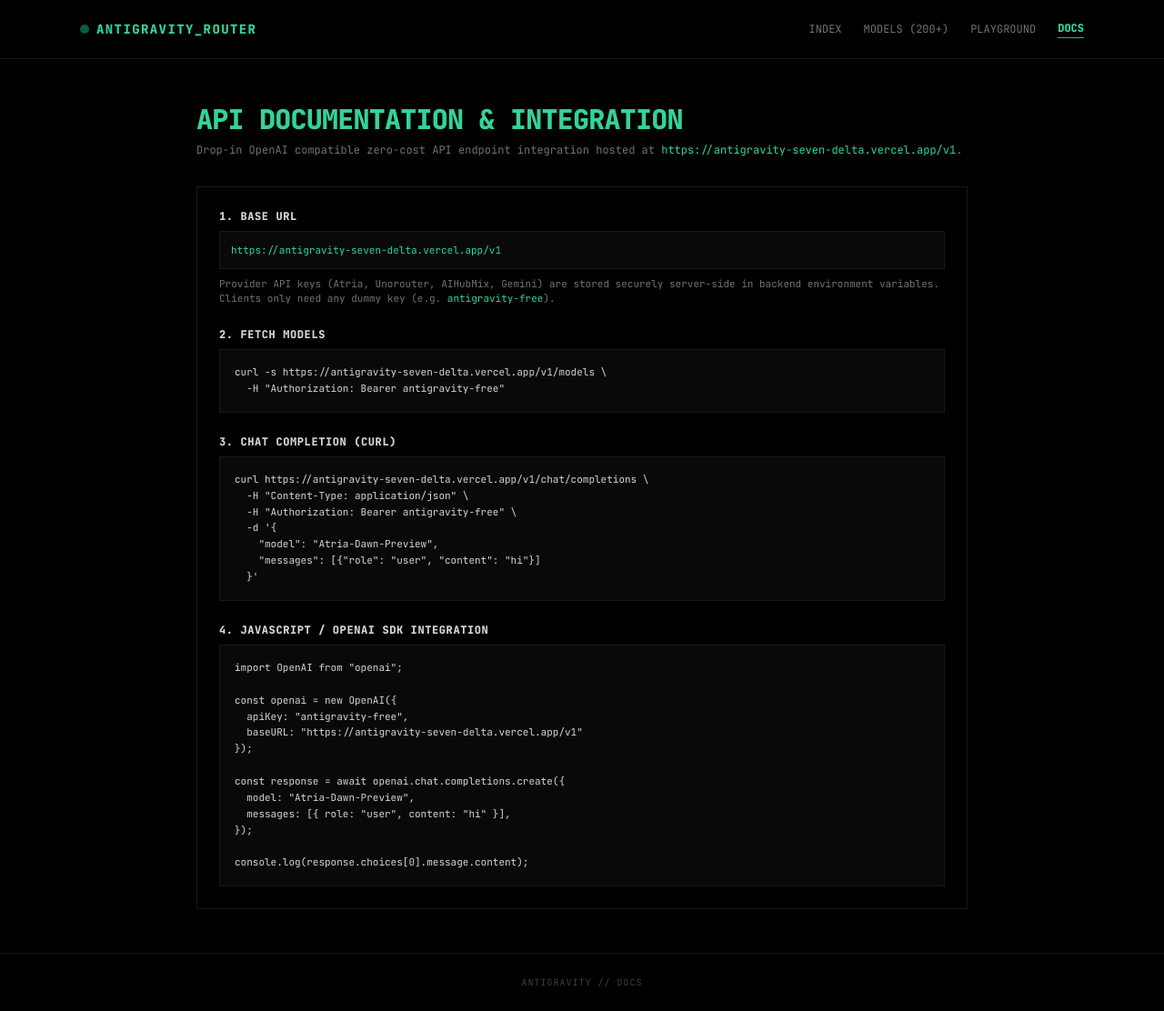
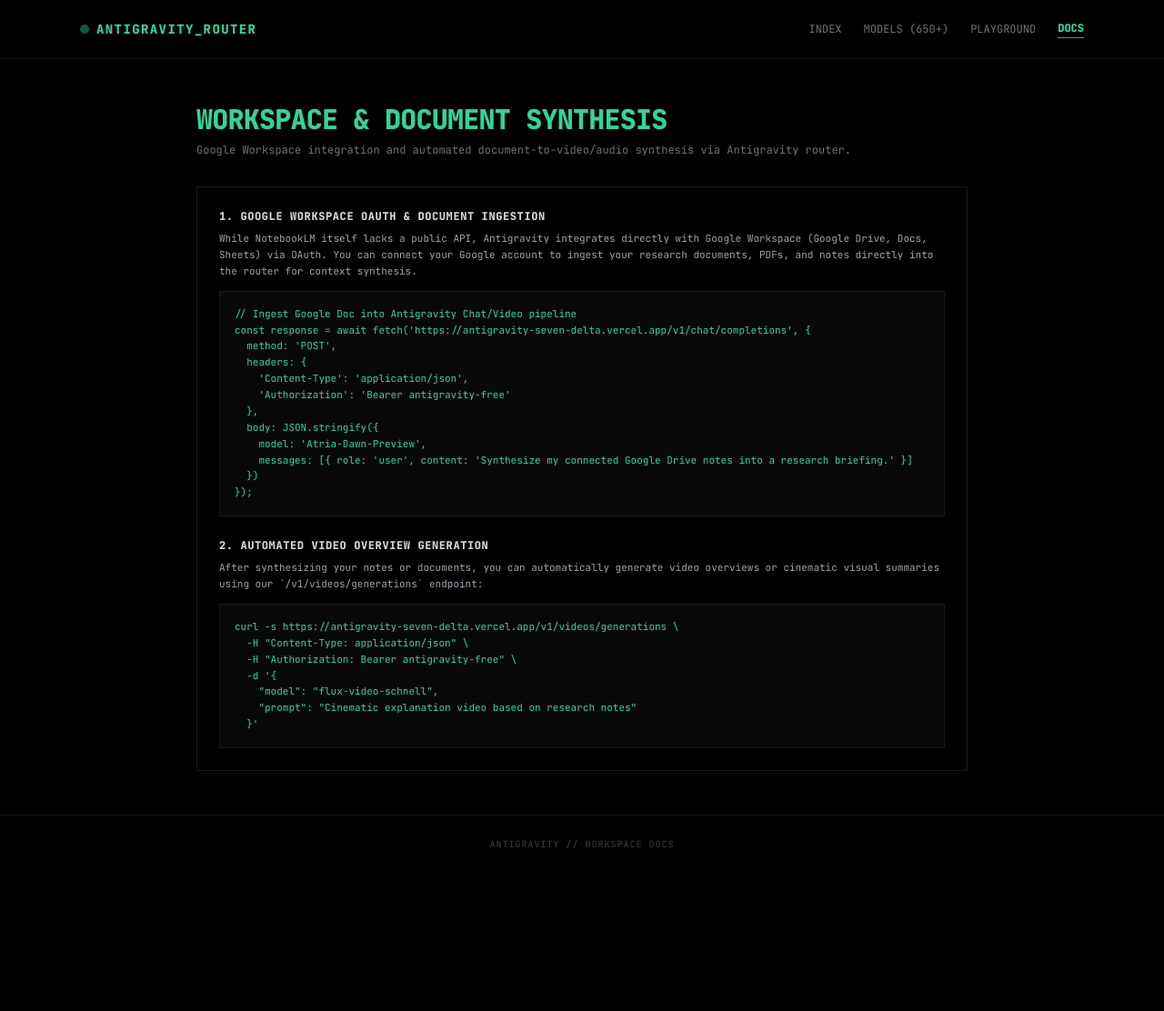
Before and after one commit to saad-pie/hermes-serverless-free-unlimited, a website: page docs.html in a window 1280 px wide. Shown: the whole page at 91% size. After the commit the page ends 960 px from the top, so only its background shows below. Drawn offline with nearby package versions, Linux system fonts and the light colour scheme.

Commit message:
feat: add video generation endpoint and update docs
- Implement `/api/videos` edge function for sample video generation.
- Update documentation to include NotebookLM and Workspace OAuth details.
- Reflect increased model count in the UI.

```diff
--- a/docs.html
+++ b/docs.html
@@ -3,8 +3,8 @@
 <head>
   <meta charset="UTF-8">
   <meta name="viewport" content="width=device-width, initial-scale=1.0">
-  <title>Antigravity // Docs</title>
-  <meta name="description" content="OpenAI compatible API integration documentation for Antigravity Free Open Router.">
+  <title>Antigravity // Docs & NotebookLM Integration</title>
+  <meta name="description" content="NotebookLM document ingestion and Workspace OAuth integration docs for Antigravity Free Open Router.">
   <script src="https://cdn.tailwindcss.com"></script>
   <script>
     tailwind.config = {
@@ -38,79 +38,68 @@
         <span class="w-2.5 h-2.5 bg-emerald-500 rounded-full animate-pulse"></span>
         <span>ANTIGRAVITY_ROUTER</span>
       </a>
-      <!-- Desktop Nav -->
       <nav class="hidden md:flex items-center space-x-6 text-xs">
         <a href="index.html" class="text-zinc-500 hover:text-emerald-400 transition">INDEX</a>
-        <a href="models.html" class="text-zinc-500 hover:text-emerald-400 transition">MODELS (200+)</a>
+        <a href="models.html" class="text-zinc-500 hover:text-emerald-400 transition">MODELS (650+)</a>
         <a href="playground.html" class="text-zinc-500 hover:text-emerald-400 transition">PLAYGROUND</a>
         <a href="docs.html" class="text-emerald-400 font-bold border-b border-emerald-500 pb-0.5">DOCS</a>
       </nav>
-      <!-- Mobile Hamburger Button -->
       <button onclick="toggleMobileMenu()" class="md:hidden text-zinc-400 hover:text-emerald-400 p-2 text-base focus:outline-none">
         <i class="fa-solid fa-bars" id="menu-icon"></i>
       </button>
     </div>
-    <!-- Mobile Menu Dropdown -->
     <div id="mobile-menu" class="hidden md:hidden border-b border-zinc-900 bg-black px-6 py-4 space-y-3 text-xs">
       <a href="index.html" class="block text-zinc-400 hover:text-emerald-400 py-1">INDEX</a>
-      <a href="models.html" class="block text-zinc-400 hover:text-emerald-400 py-1">MODELS (200+)</a>
+      <a href="models.html" class="block text-zinc-400 hover:text-emerald-400 py-1">MODELS (650+)</a>
       <a href="playground.html" class="block text-zinc-400 hover:text-emerald-400 py-1">PLAYGROUND</a>
       <a href="docs.html" class="block text-emerald-400 font-bold py-1">DOCS</a>
     </div>
   </header>
 
-  <!-- Main Content -->
   <main class="flex-1 max-w-4xl w-full mx-auto px-4 sm:px-6 py-8 sm:py-12 space-y-8">
     <div class="space-y-2">
-      <h1 class="text-2xl sm:text-3xl font-extrabold uppercase tracking-tight text-emerald-400">API Documentation & Integration</h1>
-      <p class="text-xs text-zinc-500">Drop-in OpenAI compatible zero-cost API endpoint integration hosted at <code class="text-emerald-400">https://antigravity-seven-delta.vercel.app/v1</code>.</p>
+      <h1 class="text-2xl sm:text-3xl font-extrabold uppercase tracking-tight text-emerald-400">Workspace & Document Synthesis</h1>
+      <p class="text-xs text-zinc-500">Google Workspace integration and automated document-to-video/audio synthesis via Antigravity router.</p>
     </div>
 
     <div class="border border-zinc-900 bg-black p-4 sm:p-6 space-y-6 text-xs">
       <div>
-        <h3 class="font-bold text-zinc-300 uppercase tracking-wider mb-2">1. Base URL</h3>
-        <div class="bg-zinc-950 p-3 border border-zinc-900 text-emerald-400 font-mono select-all overflow-x-auto text-[11px]">https://antigravity-seven-delta.vercel.app/v1</div>
-        <p class="text-[11px] text-zinc-500 mt-2">Provider API keys (Atria, Unorouter, AIHubMix, Gemini) are stored securely server-side in backend environment variables. Clients only need any dummy key (e.g. <code class="text-emerald-400">antigravity-free</code>).</p>
+        <h3 class="font-bold text-zinc-300 uppercase tracking-wider mb-2">1. Google Workspace OAuth & Document Ingestion</h3>
+        <p class="text-[11px] text-zinc-400 leading-relaxed mb-3">
+          While NotebookLM itself lacks a public API, Antigravity integrates directly with Google Workspace (Google Drive, Docs, Sheets) via OAuth. You can connect your Google account to ingest your research documents, PDFs, and notes directly into the router for context synthesis.
+        </p>
+        <pre class="bg-zinc-950 p-4 border border-zinc-900 text-emerald-400 overflow-x-auto select-all leading-relaxed text-[11px]"><code>// Ingest Google Doc into Antigravity Chat/Video pipeline
+const response = await fetch('https://antigravity-seven-delta.vercel.app/v1/chat/completions', {
+  method: 'POST',
+  headers: {
+    'Content-Type': 'application/json',
+    'Authorization': 'Bearer antigravity-free'
+  },
+  body: JSON.stringify({
+    model: 'Atria-Dawn-Preview',
+    messages: [{ role: 'user', content: 'Synthesize my connected Google Drive notes into a research briefing.' }]
+  })
+});</code></pre>
       </div>
 
       <div>
-        <h3 class="font-bold text-zinc-300 uppercase tracking-wider mb-2">2. Fetch Models</h3>
-        <pre class="bg-zinc-950 p-4 border border-zinc-900 text-zinc-300 overflow-x-auto select-all leading-relaxed text-[11px]"><code>curl -s https://antigravity-seven-delta.vercel.app/v1/models \
-  -H "Authorization: Bearer antigravity-free"</code></pre>
-      </div>
-
-      <div>
-        <h3 class="font-bold text-zinc-300 uppercase tracking-wider mb-2">3. Chat Completion (cURL)</h3>
-        <pre class="bg-zinc-950 p-4 border border-zinc-900 text-zinc-300 overflow-x-auto select-all leading-relaxed text-[11px]"><code>curl https://antigravity-seven-delta.vercel.app/v1/chat/completions \
+        <h3 class="font-bold text-zinc-300 uppercase tracking-wider mb-2">2. Automated Video Overview Generation</h3>
+        <p class="text-[11px] text-zinc-400 leading-relaxed mb-3">
+          After synthesizing your notes or documents, you can automatically generate video overviews or cinematic visual summaries using our `/v1/videos/generations` endpoint:
+        </p>
+        <pre class="bg-zinc-950 p-4 border border-zinc-900 text-emerald-400 overflow-x-auto select-all leading-relaxed text-[11px]"><code>curl -s https://antigravity-seven-delta.vercel.app/v1/videos/generations \
   -H "Content-Type: application/json" \
   -H "Authorization: Bearer antigravity-free" \
   -d '{
-    "model": "Atria-Dawn-Preview",
-    "messages": [{"role": "user", "content": "hi"}]
+    "model": "flux-video-schnell",
+    "prompt": "Cinematic explanation video based on research notes"
   }'</code></pre>
-      </div>
-
-      <div>
-        <h3 class="font-bold text-zinc-300 uppercase tracking-wider mb-2">4. JavaScript / OpenAI SDK Integration</h3>
-        <pre class="bg-zinc-950 p-4 border border-zinc-900 text-zinc-300 overflow-x-auto select-all leading-relaxed text-[11px]"><code>import OpenAI from "openai";
-
-const openai = new OpenAI({
-  apiKey: "antigravity-free",
-  baseURL: "https://antigravity-seven-delta.vercel.app/v1"
-});
-
-const response = await openai.chat.completions.create({
-  model: "Atria-Dawn-Preview",
-  messages: [{ role: "user", content: "hi" }],
-});
-
-console.log(response.choices[0].message.content);</code></pre>
       </div>
     </div>
   </main>
 
   <footer class="border-t border-zinc-900 bg-black py-6 text-center text-[10px] text-zinc-700 uppercase tracking-widest mt-auto">
-    ANTIGRAVITY // DOCS
+    ANTIGRAVITY // WORKSPACE DOCS
   </footer>
 
   <script>
```
Also changed, not shown: api/videos.js (added, +55 -0 lines).
